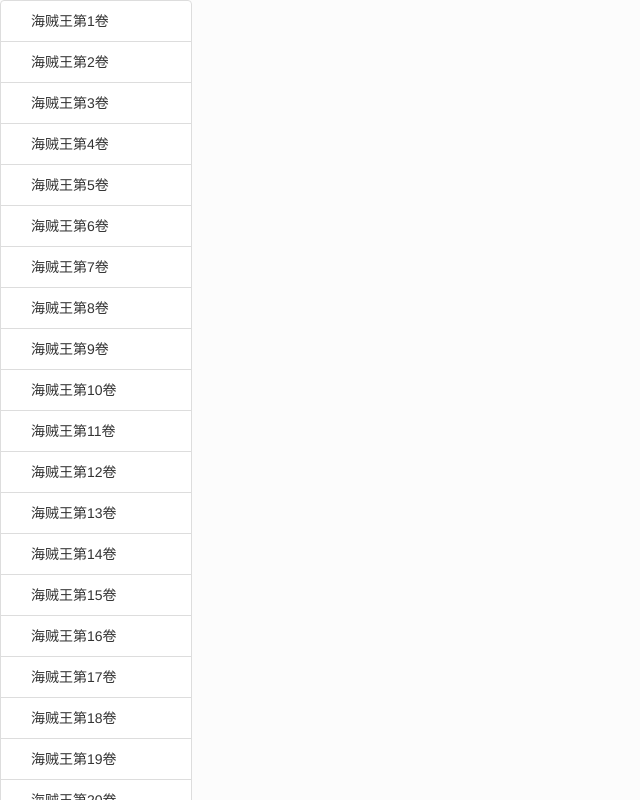
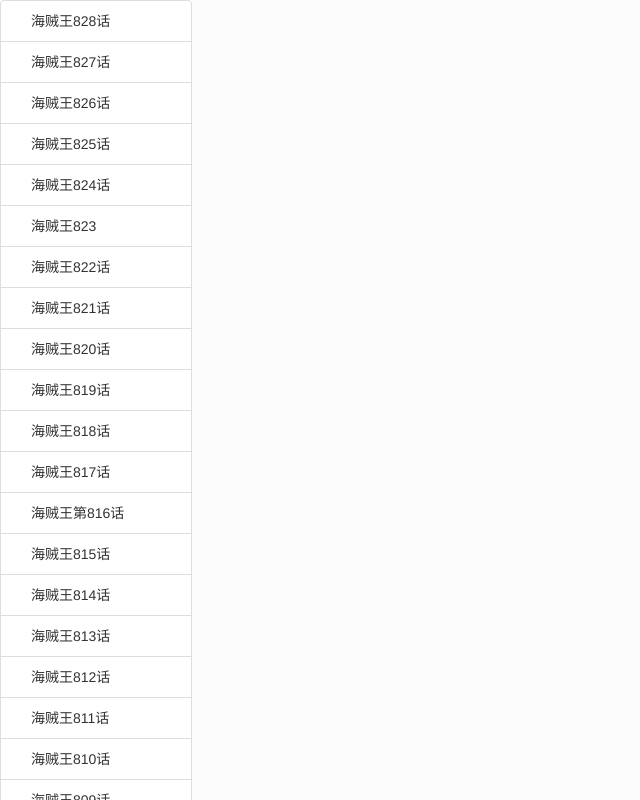
Before and after one commit to allmonday/One-Piece-Comic-Reader, a plain HTML site: page index.html in a window 1280 px wide. Shown: the whole page, without its empty margins (0-640 px from the left). Drawn offline with nearby package versions, Linux system fonts and the light colour scheme; some packages are replaced by stand-ins of ours.

Commit message:
reverse, show latest

```diff
--- a/index.html
+++ b/index.html
@@ -105,7 +105,8 @@
 
 				fetchData: function () {
 					$.getJSON('./one-piece.json', function (data) {
-						this.onepiece = data.data;
+						var rdata = _.reverse(data.data);
+						this.onepiece = rdata;
 						_.map(this.onepiece, function (o) {
 							o.selected = false;
 						})
```
